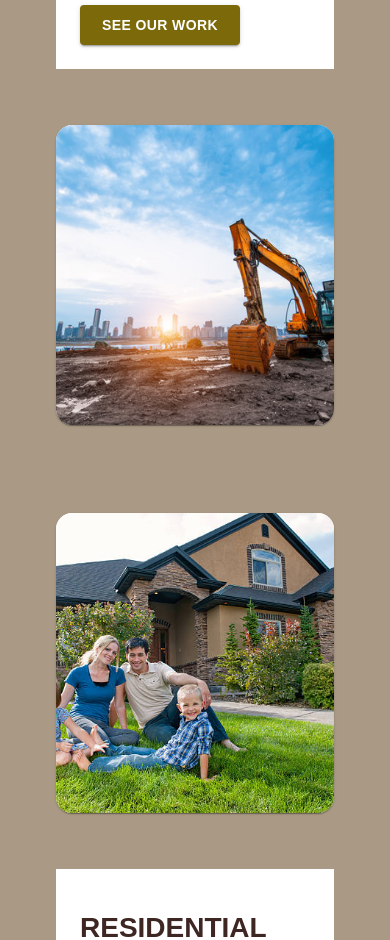
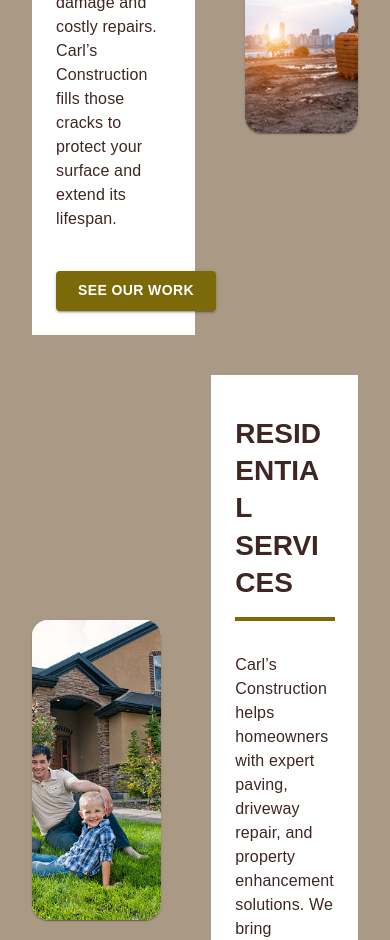
Before and after one commit to Reese-Software-Development-Consulting/pioneer-one, a React (Create React App) app in the folder frontend/: page / in a window 390 px wide. Shown: the part 1060-2000 px from the top of the page. Built offline with nearby package versions, Linux system fonts and the light colour scheme; a web font is replaced by a local one.

Commit message:
reverting mobile responsiveness changes

```diff
--- a/frontend/src/components/structure/Container.jsx
+++ b/frontend/src/components/structure/Container.jsx
@@ -1,3 +1,5 @@
+//Component used for grouping and aligning multiple items horizontally or vertically
+
 import React from "react";
 import PropTypes from "prop-types";
 import Orientation from "../../enums/Orientation";
@@ -9,24 +11,33 @@ const Container = ({
   orientation = Orientation.HORIZONTAL,
   position = PositionEnum.LEFT,
   withinSpace = false,
-  gap = "1rem",
-  padding = "0",
+  gap = "1rem",        // spacing between children
+  padding = "0",       // now treated as *vertical-only* padding
   style,
   children,
   ...rest
 }) => {
   const items = React.Children.toArray(children);
+  const isHorizontal = orientation === Orientation.HORIZONTAL;
 
-  const isMobile = typeof window !== "undefined"
-    ? window.matchMedia("(max-width: 900px)").matches
-    : false;
+  // Group alignment
+  let justifyContent = "flex-start";
+  let alignItems = "stretch";
 
-  const isHorizontal = orientation === Orientation.HORIZONTAL && !isMobile;
-  const flexDirection = isHorizontal ? "row" : "column";
+  if (isHorizontal) {
+    if (position === PositionEnum.CENTER) justifyContent = "center";
+    if (position === PositionEnum.RIGHT) justifyContent = "flex-end";
+    if (position === PositionEnum.LEFT) justifyContent = "flex-start";
+  } else {
+    if (position === PositionEnum.CENTER) justifyContent = "center";
+    if (position === PositionEnum.RIGHT) alignItems = "flex-end";
+    if (position === PositionEnum.LEFT) alignItems = "flex-start";
+  }
 
-  // Desktop behavior: horizontal or vertical layout
-  let justifyContent = "flex-start";
-  let alignItems = "flex-start";
+  // Child-level alignment
+  let childJustify = "flex-start";
+  if (position === PositionEnum.CENTER) childJustify = "center";
+  if (position === PositionEnum.RIGHT) childJustify = "flex-end";
 
   const paddingY = toUnit(padding);
 
@@ -34,39 +45,39 @@ const Container = ({
     <div
       style={{
         display: "flex",
-        flexDirection,
-        justifyContent,
-        alignItems,
+        flexDirection: isHorizontal ? "row" : "column",
+        justifyContent: withinSpace && isHorizontal ? "stretch" : justifyContent,
+        alignItems: withinSpace && isHorizontal ? "stretch" : alignItems,
         gap,
+        // vertical-only padding:
         paddingTop: paddingY,
         paddingBottom: paddingY,
         paddingLeft: 0,
         paddingRight: 0,
         boxSizing: "border-box",
         width: "100%",
-        maxWidth: "100%",
-        overflow: "hidden",
         ...style,
       }}
       {...rest}
     >
-      {items.map((child, i) => {
-        const childStyle = {
-          display: "flex",
-          flexDirection: "column",
-          flex: "0 1 auto",       // let child size naturally
-          maxWidth: "100%",
-          minWidth: 0,
-          overflow: "visible",
-          boxSizing: "border-box",
-        };
-
-        return (
-          <div key={i} style={childStyle}>
+      {items.map((child, i) =>
+        withinSpace && isHorizontal ? (
+          <div
+            key={i}
+            style={{
+              display: "flex",
+              justifyContent: childJustify,
+              alignItems: "center",
+              flex: 1,
+              minWidth: 0,
+            }}
+          >
             {child}
           </div>
-        );
-      })}
+        ) : (
+          <React.Fragment key={i}>{child}</React.Fragment>
+        )
+      )}
     </div>
   );
 };
@@ -76,7 +87,7 @@ Container.propTypes = {
   position: PropTypes.oneOf(Object.values(PositionEnum)),
   withinSpace: PropTypes.bool,
   gap: PropTypes.oneOfType([PropTypes.string, PropTypes.number]),
-  padding: PropTypes.oneOfType([PropTypes.string, PropTypes.number]),
+  padding: PropTypes.oneOfType([PropTypes.string, PropTypes.number]), // vertical-only
   style: PropTypes.object,
   children: PropTypes.node,
 };
--- a/frontend/src/pages/About.jsx
+++ b/frontend/src/pages/About.jsx
@@ -1,9 +1,9 @@
 import React from 'react';
-import { Box, Typography, useMediaQuery } from '@mui/material';
+import { Box, Typography } from '@mui/material';
 
 import Theme from '../enums/ColorThemes';
 import Position from '../enums/PositionEnum';
-import Orientation from '../enums/Orientation';
+import Orientation from '../enums/Orientation'
 
 import ParagraphSection from '../components/text/ParagraphSection';
 import Image from '../components/images/CustomImage';
@@ -16,8 +16,6 @@ import employee3 from '../assets/test_images/redhead_employee_stock_image.jpg';
 import HomeImage from '../assets/test_images/CarlsConstructionhome.jpeg';
 
 const AboutPage = () => {
-  const isMobile = useMediaQuery('(max-width:900px)');
-
   const employeeSlides = [
     {
       backgroundImage: employee1,
@@ -93,8 +91,6 @@ const AboutPage = () => {
   return (
     <Box sx={{ backgroundColor: Theme.Earthy.Background }}>
       <Box sx={{ padding: '80px 20px', textAlign: 'center' }}>
-
-        {/* -------- HEADER -------- */}
         <Typography
           variant="h2"
           sx={{
@@ -106,7 +102,6 @@ const AboutPage = () => {
         >
           About Us
         </Typography>
-
         <Typography
           variant="body1"
           sx={{
@@ -121,84 +116,40 @@ const AboutPage = () => {
           Learn more about the people who make it all possible.
         </Typography>
 
-        {/* -------- SECTION #1 -------- */}
-        <Container
-          position={Position.CENTER}
-          orientation={isMobile ? Orientation.VERTICAL : Orientation.HORIZONTAL}
-          gap={isMobile ? '30px' : '50px'}
-          padding="20px"
-          sx={{
-            width: '100%',
-            maxWidth: '1100px',
-            margin: '0 auto',
-            alignItems: 'flex-start', // <-- allow children to grow
-            textAlign: isMobile ? 'center' : 'left',
-            boxSizing: 'border-box',
-          }}
-        >
-          <Box sx={{ width: '100%', display: 'flex', flexDirection: 'column', flexGrow: 1 }}>
+        <Container position={Position.CENTER} orientation={Orientation.HORIZONTAL} gap='50px' padding='20px'>
           <ParagraphSection
-              width="100%"
+              width='50%'
               titleText="GET A QUOTE TODAY"
-              paragraphText="We guarantee to do a thorough inspection of all your cracks, so we can provide the most accurate price possible, tailored to your unique needs."
+              paragraphText="We guarantee to do a thorough inspection of all your cracks, so we can provide the most accurate price, beating our competitors, for all your crack filling needs."
               buttonText="CONTACT US"
               justifyContent={Position.LEFT}
               buttonHyperlink="/contact"
               buttonColor={Theme.Earthy.Secondary1}
               dividerColor={Theme.Earthy.Secondary1}
             />
-          </Box>
-
-          <Box sx={{ width: '100%' }}>
-            <Image
-              src={HomeImage}
-              alt="Excavator at work"
-              width="100%"
-              height="300px"
-              borderRadius="16px"
-              objectFit="cover"
-            />
-          </Box>
+          <Image src={HomeImage} alt="Excavator at work" width="52%" height="300px" borderRadius="16px" objectFit="cover" />
         </Container>
 
-        {/* -------- SECTION #2 -------- */}
-        <Container
-          position={Position.CENTER}
-          orientation={isMobile ? Orientation.VERTICAL : Orientation.HORIZONTAL}
-          gap={isMobile ? '30px' : '50px'}
-          padding="20px"
-          sx={{
-            width: '100%',
-            maxWidth: '1100px',
-            margin: '0 auto',
-            alignItems: 'flex-start', // <-- allow children to grow
-            textAlign: isMobile ? 'center' : 'left',
-            boxSizing: 'border-box',
-          }}
-        >
-          <Box sx={{ width: '100%', display: 'flex', justifyContent: 'center' }}>
+        <Container position={Position.CENTER} orientation={Orientation.HORIZONTAL} gap='50px' padding='20px'>
+          <Box sx={{ display: 'flex', justifyContent: 'center' }}>
               <Stepper
                 slides={employeeSlides}
                 width="100%"
-              height={isMobile ? "300px" : "400px"}
+                height="400px"
                 borderRadius="12px"
               />
             </Box>
-
-          <Box sx={{ width: '100%', display: 'flex', flexDirection: 'column', flexGrow: 1 }}>
           <ParagraphSection
-              width="100%"
+              width='90%'
               titleText="MEET THE TEAM"
-              paragraphText="Each of our employees is trained by industry experts and passionate about delivering the highest quality work to every client. We value collaboration, creativity, and commitment."
+              paragraphText="Each of our employees is trained by expert crack inspectors, to become expert crack inspectors. They are also coached to give the best price to fill your crack."
               buttonText="CONTACT US"
               justifyContent={Position.LEFT}
               buttonHyperlink="/contact"
               buttonColor={Theme.Earthy.Secondary1}
               dividerColor={Theme.Earthy.Secondary1}
             />
-          </Box>
         </Container>
-
       </Box>
     </Box>
   );
--- a/frontend/src/pages/Contact.jsx
+++ b/frontend/src/pages/Contact.jsx
@@ -112,7 +112,7 @@ const Contact = () => {
             onChange={(e) => setSelectedService(e.target.value)}
             options={dropdownServiceOptions}
             width={inputWidth}
-            height="40px"
+            height="24px"
           />
         </Box>
 
--- a/frontend/src/pages/Home.jsx
+++ b/frontend/src/pages/Home.jsx
@@ -1,7 +1,7 @@
 import React from 'react';
-import { Box, useMediaQuery } from '@mui/material';
 import Theme from '../enums/ColorThemes';
 import Position from '../enums/PositionEnum';
+import Orientation from '../enums/Orientation';
 
 import ParagraphSection from '../components/text/ParagraphSection';
 import Image from '../components/images/CustomImage';
@@ -10,57 +10,21 @@ import Stepper from '../components/interactive/Slideshow';
 import SimpleStepper from '../components/interactive/SimpleStepper';
 import VideoComponent from '../components/images/YoutubeVideo';
 import CustomBodyCard from '../components/structure/BodyCard';
+import Container from '../components/structure/Container';
 
 import HeaderVideo from '../assets/test_images/compressedVideo.mp4';
 import HomeImage from '../assets/test_images/CarlsConstructionhome.jpeg';
 import ResidentialImage from '../assets/test_images/carlsconstructionfamily.jpeg';
 import CommercialImage from '../assets/test_images/carlsConstructionCommercial.jpeg';
 
-const CONTENT_MAX_WIDTH = '1100px';
-const GAP = 4;
-
 const Home = () => {
-  const isMobile = useMediaQuery('(max-width:900px)');
-
-  const sectionStyle = {
-    width: '100%',
-    maxWidth: CONTENT_MAX_WIDTH,
-    mx: 'auto',
-    px: { xs: 3, sm: 5, md: 8 },
-    py: { xs: 4, sm: 6, md: 10 },
-    textAlign: 'center',
-    display: 'flex',
-    flexDirection: isMobile ? 'column' : 'row',
-    alignItems: 'center',
-    justifyContent: 'center',
-    gap: GAP,
-    boxSizing: 'border-box',
-  };
-
-  const innerBoxStyle = {
-    flex: 1,
-    display: 'flex',
-    justifyContent: 'center',
-    maxWidth: '100%',
-    mb: isMobile ? 3 : 0,
-  };
-
   return (
     <>
-      <PageHeader
-        titleText="Carl's Construction"
-        titleFont="Georgia, serif"
-        titleColor={Theme.Earthy.Background}
-        titleBold={true}
-        video={HeaderVideo}
-        height="500px"
-      />
+      <PageHeader titleText="Carl's Construction" titleFont="Georgia, serif" titleColor={Theme.Earthy.Background} titleBold={true} video={HeaderVideo} height="500px"/>
 
-      {/* -------- CRACK FILLING -------- */}
-      <Box sx={sectionStyle}>
-        <Box sx={innerBoxStyle}>
+      <Container position={Position.CENTER} orientation={Orientation.HORIZONTAL} gap='50px' padding='20px'>
         <ParagraphSection
-            width="100%"
+            width='50%'
             titleText="CRACK FILLING"
             paragraphText="Cracks are where bad things start to happen. Water sneaks in and weakens your parking lot’s base, causing damage and costly repairs. Carl’s Construction fills those cracks to protect your surface and extend its lifespan."
             buttonText="SEE OUR WORK"
@@ -71,36 +35,13 @@ const Home = () => {
             titleTextColor={Theme.Earthy.Text}
             paragraphTextColor={Theme.Earthy.Text}
           />
-        </Box>
+        <Image src={HomeImage} alt="Excavator at work" width="50%" height="300px" borderRadius="16px" objectFit="cover" />
+      </Container>
 
-        <Box sx={innerBoxStyle}>
-          <Image
-            src={HomeImage}
-            alt="Excavator at work"
-            width="100%"
-            height="300px"
-            borderRadius="16px"
-            objectFit="cover"
-          />
-        </Box>
-      </Box>
-
-      {/* -------- RESIDENTIAL SERVICES -------- */}
-      <Box sx={sectionStyle}>
-        <Box sx={innerBoxStyle}>
-          <Image
-            src={ResidentialImage}
-            alt="Residential paving project"
-            width="100%"
-            height="300px"
-            borderRadius="16px"
-            objectFit="cover"
-          />
-        </Box>
-
-        <Box sx={innerBoxStyle}>
+      <Container position={Position.CENTER} orientation={Orientation.HORIZONTAL} gap='50px' padding='20px'>
+        <Image src={ResidentialImage} alt="Residential paving project" width="50%" height="300px" borderRadius="16px" objectFit="cover" />
         <ParagraphSection
-            width="100%"
+            width='45%'
             titleText="RESIDENTIAL SERVICES"
             paragraphText="Carl’s Construction helps homeowners with expert paving, driveway repair, and property enhancement solutions. We bring professionalism and care to every residential project."
             buttonText="LEARN MORE"
@@ -111,14 +52,11 @@ const Home = () => {
             titleTextColor={Theme.Earthy.Text}
             paragraphTextColor={Theme.Earthy.Text}
           />
-        </Box>
-      </Box>
+      </Container>
 
-      {/* -------- COMMERCIAL PROJECTS -------- */}
-      <Box sx={sectionStyle}>
-        <Box sx={innerBoxStyle}>
+      <Container position={Position.CENTER} orientation={Orientation.HORIZONTAL} gap='50px' padding='20px'>
         <ParagraphSection
-            width="100%"
+            width='50%'
             titleText="COMMERCIAL PROJECTS"
             paragraphText="From retail centers to office parks, Carl’s Construction delivers reliable commercial paving, grading, and lot maintenance to keep your business looking its best."
             buttonText="CONTACT US"
@@ -129,38 +67,18 @@ const Home = () => {
             titleTextColor={Theme.Earthy.Text}
             paragraphTextColor={Theme.Earthy.Text}
           />
-        </Box>
+        <Image src={CommercialImage} alt="Commercial construction site" width="50%" height="300px" borderRadius="16px" objectFit="cover" />
+      </Container>
 
-        <Box sx={innerBoxStyle}>
-          <Image
-            src={CommercialImage}
-            alt="Commercial construction site"
-            width="100%"
-            height="300px"
-            borderRadius="16px"
-            objectFit="cover"
-          />
-        </Box>
-      </Box>
-
-      {/* -------- SLIDESHOW -------- */}
-      <Box
-        sx={{
-          width: '100%',
-          maxWidth: '900px',
-          mx: 'auto',
-          px: { xs: 3, sm: 5, md: 8 },
-          py: { xs: 4, sm: 6, md: 10 },
-          textAlign: 'center',
-          boxSizing: 'border-box',
-        }}
-      >
+      <Container position={Position.CENTER} orientation={Orientation.HORIZONTAL} padding='20px'>
         <Stepper
-          width="100%"
+            width="75%"
             height="300px"
             slides={[
               {
                 backgroundColor: Theme.Earthy.Background,
+                height: 'auto',
+                width: '100%',
                 titleText: 'Start the Conversation',
                 titleTextFont: 'Georgia',
                 titleTextSize: '2rem',
@@ -176,11 +94,20 @@ const Home = () => {
                 buttonText: 'Contact Us',
                 buttonColor: Theme.Earthy.Secondary1,
                 buttonTextColor: Theme.Earthy.Background,
+                buttonTextFont: 'Arial',
+                buttonTextSize: '0.875rem',
+                buttonHeight: '40px',
+                buttonWidth: '160px',
                 buttonHyperlink: '/contact',
+                titlePadding: '16px 0',
+                paragraphPadding: '16px 0',
+                buttonMarginTop: '24px',
                 justifyContent: 'center',
               },
               {
                 backgroundColor: Theme.Earthy.Primary1,
+                height: 'auto',
+                width: '100%',
                 titleText: 'Receive Your Custom Quote',
                 titleTextFont: 'Georgia',
                 titleTextSize: '2rem',
@@ -193,10 +120,16 @@ const Home = () => {
                 paragraphTextFont: 'Arial',
                 paragraphTextSize: '1.1rem',
                 paragraphTextColor: Theme.Earthy.Text,
+                titlePadding: '16px 0',
+                paragraphPadding: '16px 0',
+                buttonMarginTop: '24px',
+                justifyContent: 'left',
                 showButton: false,
               },
               {
                 backgroundColor: Theme.Earthy.Primary2,
+                height: 'auto',
+                width: '100%',
                 titleText: 'Watch the Work Begin',
                 titleTextFont: 'Georgia',
                 titleTextSize: '2rem',
@@ -209,101 +142,67 @@ const Home = () => {
                 paragraphTextFont: 'Arial',
                 paragraphTextSize: '1.1rem',
                 paragraphTextColor: Theme.Earthy.Text,
+                titlePadding: '16px 0',
+                paragraphPadding: '16px 0',
+                buttonMarginTop: '24px',
+                justifyContent: 'right',
                 showButton: false,
               },
             ]}
           />
-      </Box>
+      </Container>
 
-      {/* -------- SIMPLE STEPPER -------- */}
-      <Box
-        sx={{
-          width: '100%',
-          maxWidth: '900px',
-          mx: 'auto',
-          px: { xs: 3, sm: 5, md: 8 },
-          py: { xs: 4, sm: 6, md: 10 },
-          textAlign: 'center',
-          boxSizing: 'border-box',
-        }}
-      >
+      <Container position={Position.CENTER} orientation={Orientation.HORIZONTAL} padding='20px'>
         <SimpleStepper
             height="400px"
-          width="100%"
+            width="80%"
             backgroundColor={Theme.Earthy.Background}
             color={Theme.Earthy.Secondary1}
             boxSize={300}
             elements={[
-            { textFont: 'Georgia', textSize: '1.5rem', textColor: Theme.Earthy.Text, text: 'Step 1' },
-            { textFont: 'Georgia', textSize: '1.5rem', textColor: Theme.Earthy.Text, text: 'Step 2' },
-            { textFont: 'Georgia', textSize: '1.5rem', textColor: Theme.Earthy.Text, text: 'Step 3' },
+              {
+                textFont: 'Georgia',
+                textSize: '1.5rem',
+                textColor: Theme.Earthy.Text,
+                text: 'Step 1',
+              },
+              {
+                textFont: 'Georgia',
+                textSize: '1.5rem',
+                textColor: Theme.Earthy.Text,
+                text: 'Step 2',
+              },
+              {
+                textFont: 'Georgia',
+                textSize: '1.5rem',
+                textColor: Theme.Earthy.Text,
+                text: 'Step 3',
+              },
             ]}
           />
-      </Box>
+      </Container>
 
-      {/* -------- VIDEO -------- */}
-      <Box
-        sx={{
-          width: '100%',
-          maxWidth: CONTENT_MAX_WIDTH,
-          mx: 'auto',
-          px: { xs: 3, sm: 5, md: 8 },
-          py: { xs: 4, sm: 6, md: 10 },
-          textAlign: 'center',
-          boxSizing: 'border-box',
-          objectFit: 'contain',
-        }}
-      >
+      <Container position={Position.CENTER} orientation={Orientation.HORIZONAL} padding='20px'>
         <VideoComponent
             youtubeUrl="https://www.youtube.com/watch?v=_UvtNbOp2Zs"
-          width="100%"
+            width="800px"
             height="450px"
             borderRadius="16px"
           />
-      </Box>
+      </Container>
 
-      {/* -------- BODY CARD -------- */}
-      <Box
-        sx={{
-          width: '100%',
-          maxWidth: CONTENT_MAX_WIDTH,
-          mx: 'auto',
-          px: { xs: 3, sm: 5, md: 8 },
-          py: { xs: 4, sm: 6, md: 10 },
-          display: 'flex',
-          justifyContent: 'center',
-          boxSizing: 'border-box',
-        }}
-      >
+      <Container position={Position.CENTER} orientation={Orientation.HORIZONTAL} padding='20px'>
         <CustomBodyCard
-          CardWidth="100%"
-          CardBackground={Theme.Earthy.Primary1}
-          CardHeight="auto"
-          imageSrc={HomeImage}
-          imageAlt="Construction Site"
-          imageWidth="100%"
-          imageBorderRadius="12px"
-          imageObjectFit="cover"
-          imageMaxWidth="100%"
-          imageResponsive={true}
-          titleText="Top-Quality Construction"
-          titleTextSize="24px"
-          titleTextFont="Georgia, serif"
-          titleBold={true}
-          titleColor={Theme.Earthy.Text}
+            CardWidth="80%" CardBackground={Theme.Earthy.Primary1} CardHeight="auto"
+            imageSrc="/assets/images/construction-site.jpg" imageAlt="Construction Site" imageWidth="100%" imageBorderRadius="12px" imageObjectFit="cover"
+            imageMaxWidth="400px" imageResponsive={true}
+            titleText="Top-Quality Construction" titleTextSize="24px" titleTextFont="Georgia, serif" titleBold={true} titleColor={Theme.Earthy.Text} titleTextSpacing="1.2rem"
             textText="We provide industry-leading construction services across residential and commercial sectors. From foundation to finish, our team ensures every detail meets your expectations."
-          textTextSize="16px"
-          textTextFont="Arial, sans-serif"
-          textColor={Theme.Earthy.Text}
-          buttonText="View Our Projects"
-          buttonColor={Theme.Earthy.Secondary1}
-          buttonRounded={true}
-          buttonHyperlink="/projects"
-          buttonHeight="45px"
-          buttonWidth="260px"
+            textTextSize="16px" textTextFont="Arial, sans-serif" textBold={false} textColor={Theme.Earthy.Text}
+            buttonText="View Our Projects" buttonColor={Theme.Earthy.Secondary1} buttonRounded={true} buttonHyperlink="/projects" buttonHeight="45px" buttonWidth="260px"
             ImagePosition={Position.LEFT}
           />
-      </Box>
+      </Container>
     </>
   );
 };
```
Also changed, not shown: frontend/src/components/structure/BodyCard.jsx (line endings or trailing spaces), frontend/src/components/text/Dropdown.jsx (line endings or trailing spaces). Lines whose indentation alone changed are shown as unchanged.
